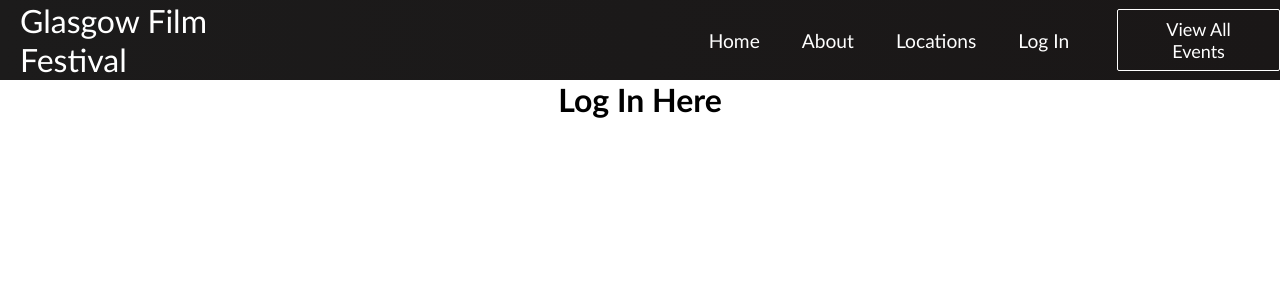
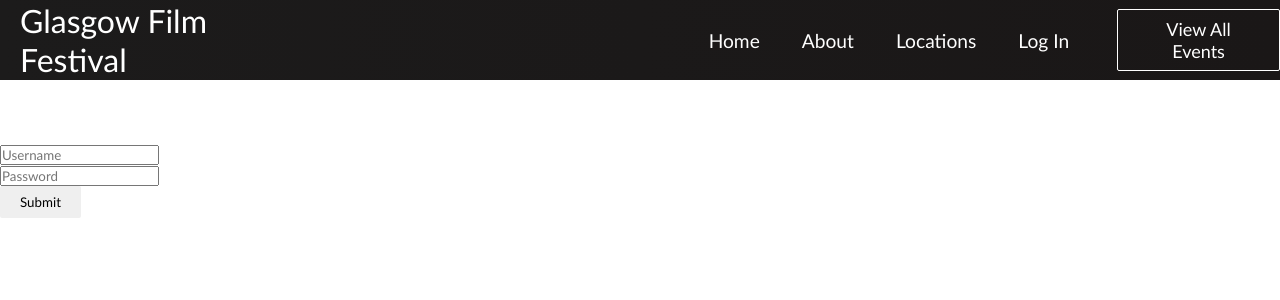
Before and after one commit to ionasloan/projectIT, a React (Create React App) app in the folder project/: page /login in a window 1280 px wide. Shown: the top 300 px of the page. Built offline with nearby package versions, Linux system fonts and the light colour scheme.

Commit message:
modified:   project/src/components/pages/login.js

```diff
--- a/project/src/components/pages/login.js
+++ b/project/src/components/pages/login.js
@@ -1,3 +1,4 @@
+/*
 import React from 'react';
 import '../../App.css';
 
@@ -6,3 +7,93 @@
    <h1 className='login'>Log In Here</h1>
   )
 }
+
+*/
+
+import React from 'react';
+import '../../App.css';
+
+class Login extends React.Component {
+
+  constructor(props) {
+    super(props);
+    this.state = {
+      userName: "",
+      password: ""
+    };
+  }
+
+  changeInputValue(e) {
+    this.setState({
+      [e.target.name]: e.target.value
+    });
+  }
+
+  validationForm() {
+    let returnData = {
+      error : false,
+      msg: ''
+    }
+    const {password} = this.state
+    //Check password
+    if(password.length < 8) {
+      returnData = {
+        error: true,
+        msg: 'Password must be more than 8 characters'
+      }
+    }
+    return returnData;
+  }
+
+  submitForm(e) {
+    e.preventDefault();
+    const validation = this.validationForm()
+    var username = e.target.elements.username.value;
+    var password = e.target.elements.password.value;
+    if (validation.error) {
+      alert(validation.msg)
+    }else if(username === 'admin1' && password === '12345678') {
+      alert("Login successful");
+    }else {
+      alert("Wrong password or username");
+    }
+  }
+
+  render() {
+    return (
+      <div className="container" style={{ paddingTop: "5%" }}>
+        <form
+          onSubmit={e => {
+            this.submitForm(e);
+          }}
+        >
+          <div className="form-group">
+            <input
+              type="text"
+              className="form-control"
+              name="username"
+              placeholder="Username"
+              onChange={e => this.changeInputValue(e)}
+            />
+          </div>
+          <div className="form-group">
+            <input
+              type="password"
+              className="form-control"
+              name="password"
+              placeholder="Password"
+              onChange={e => this.changeInputValue(e)}
+
+            />
+          </div>
+          <button value="submit" className="btn btn-primary" onClick={this.postDetails}>
+            Submit
+          </button>
+        </form>
+      </div>
+
+    );
+  }
+}
+
+export default Login;
```
